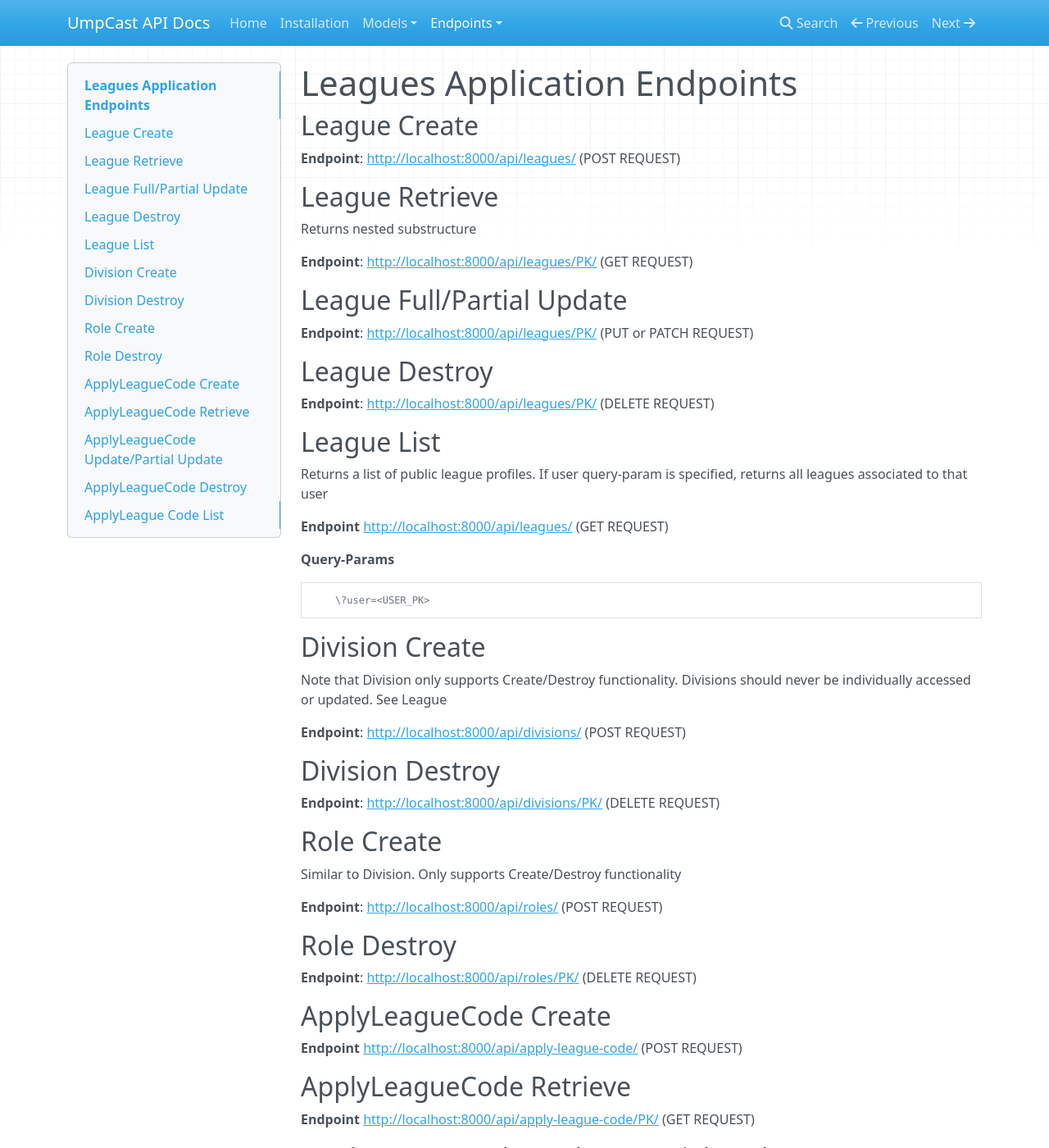
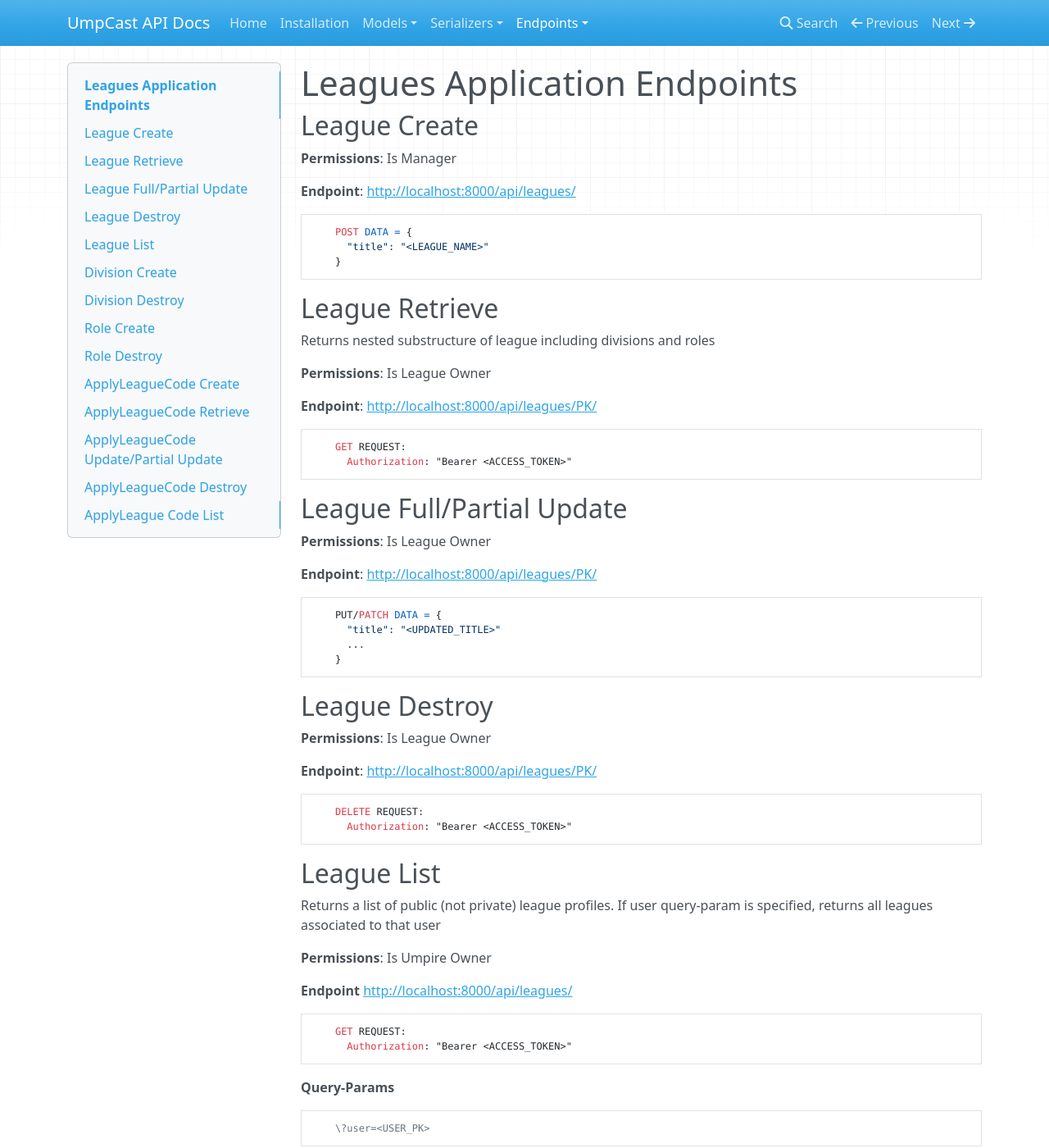
Before and after one commit to jonathankao97/UmpCastDocs, an MkDocs documentation site: the page built from docs/endpoints/leagues.md, in a window 1280 px wide and 1400 px high. Shown: the whole window at 82% size. Built offline with MkDocs 1.6.1, drawn with Linux system fonts in a browser that asks for light colours; nearby versions of some CDN libraries; some of the changed text lies outside the part shown.

Commit message:
complete league endpoints, add serializer validation docs

```diff
--- a/docs/endpoints/leagues.md
+++ b/docs/endpoints/leagues.md
@@ -2,29 +2,58 @@
 
 ## League Create
 
-**Endpoint**: <http://localhost:8000/api/leagues/> (POST REQUEST)
+**Permissions**: Is Manager
+
+**Endpoint**: <http://localhost:8000/api/leagues/>
+
+
+        POST DATA = {
+          "title": "<LEAGUE_NAME>"
+        }
+
 
 ## League Retrieve
 
-Returns nested substructure
+Returns nested substructure of league including divisions and roles
 
-**Endpoint**: <http://localhost:8000/api/leagues/PK/> (GET REQUEST)
+**Permissions**: Is League Owner
+
+**Endpoint**: <http://localhost:8000/api/leagues/PK/>
+
+        GET REQUEST:
+          Authorization: "Bearer <ACCESS_TOKEN>"
 
 
 ## League Full/Partial Update
 
-**Endpoint**: <http://localhost:8000/api/leagues/PK/> (PUT or PATCH REQUEST)
+**Permissions**: Is League Owner
+
+**Endpoint**: <http://localhost:8000/api/leagues/PK/>
+
+        PUT/PATCH DATA = {
+          "title": "<UPDATED_TITLE>"
+          ...
+        }
 
 ## League Destroy
 
-**Endpoint**: <http://localhost:8000/api/leagues/PK/> (DELETE REQUEST)
+**Permissions**: Is League Owner
 
+**Endpoint**: <http://localhost:8000/api/leagues/PK/>
+
+        DELETE REQUEST:
+          Authorization: "Bearer <ACCESS_TOKEN>"
 
 ## League List
 
-Returns a list of public league profiles. If user query-param is specified, returns all leagues associated to that user
+Returns a list of public (not private) league profiles. If user query-param is specified, returns all leagues associated to that user
 
-**Endpoint** <http://localhost:8000/api/leagues/> (GET REQUEST)
+**Permissions**: Is Umpire Owner
+
+**Endpoint** <http://localhost:8000/api/leagues/>
+
+        GET REQUEST:
+          Authorization: "Bearer <ACCESS_TOKEN>"
 
 **Query-Params**
 
@@ -33,23 +62,51 @@ Returns a list of public league profiles. If user query-param is specified, retu
 
 ## Division Create
 
-Note that Division only supports Create/Destroy functionality. Divisions should never be individually accessed or updated. See League
+Note that Division only supports Create/Destroy functionality. Only add other functionality if necessary. Additional validation requirements in serializer level
 
-**Endpoint**: <http://localhost:8000/api/divisions/> (POST REQUEST)
+**Permissions**: Is Manager
+
+**Endpoint**: <http://localhost:8000/api/divisions/>
+
+        POST DATA = {
+          "title": <DIVISION_TITLE>,
+          "league": <LEAGUE_PK>
+        }
 
 ## Division Destroy
 
-**Endpoint**: <http://localhost:8000/api/divisions/PK/> (DELETE REQUEST)
+**Permissions**: Is Division Owner
+
+**Endpoint**: <http://localhost:8000/api/divisions/PK/>
+
+
+        DELETE REQUEST:
+          Authorization: "Bearer <ACCESS_TOKEN>"
+
+
 
 ## Role Create
 
-Similar to Division. Only supports Create/Destroy functionality
+Similar to Division. Only supports Create/Destroy functionality. Additional validation requirements in serializer level
 
-**Endpoint**: <http://localhost:8000/api/roles/> (POST REQUEST)
+**Permissions**: Is Manager
+
+**Endpoint**: <http://localhost:8000/api/roles/>
+
+        POST DATA = {
+          "title": <ROLE_TITLE>,
+          "division": <DIVISION_PK>
+        }
 
 ## Role Destroy
 
-**Endpoint**: <http://localhost:8000/api/roles/PK/> (DELETE REQUEST)
+**Permissions**: Is Division Owner
+
+**Endpoint**: <http://localhost:8000/api/roles/PK/>
+
+        DELETE REQUEST:
+          Authorization: "Bearer <ACCESS_TOKEN>"
+
 
 
 ## ApplyLeagueCode Create
--- a/mkdocs.yml
+++ b/mkdocs.yml
@@ -7,6 +7,8 @@ nav:
     - 'League Models': 'models/leagues.md'
     - 'Game Models': 'models/games.md'
     - 'Notification Models': 'models/notifications.md'
+  - 'Serializers':
+    - 'Leagues Serializers': 'serializers/leagues.md'
   - 'Endpoints':
     - 'User Endpoints': 'endpoints/users.md'
     - 'League Endpoints': 'endpoints/leagues.md'
```
Also changed, not shown: docs/serializers/leagues.md (added, +67 -0 lines), docs/serializers/users.md (added, +41 -0 lines).
